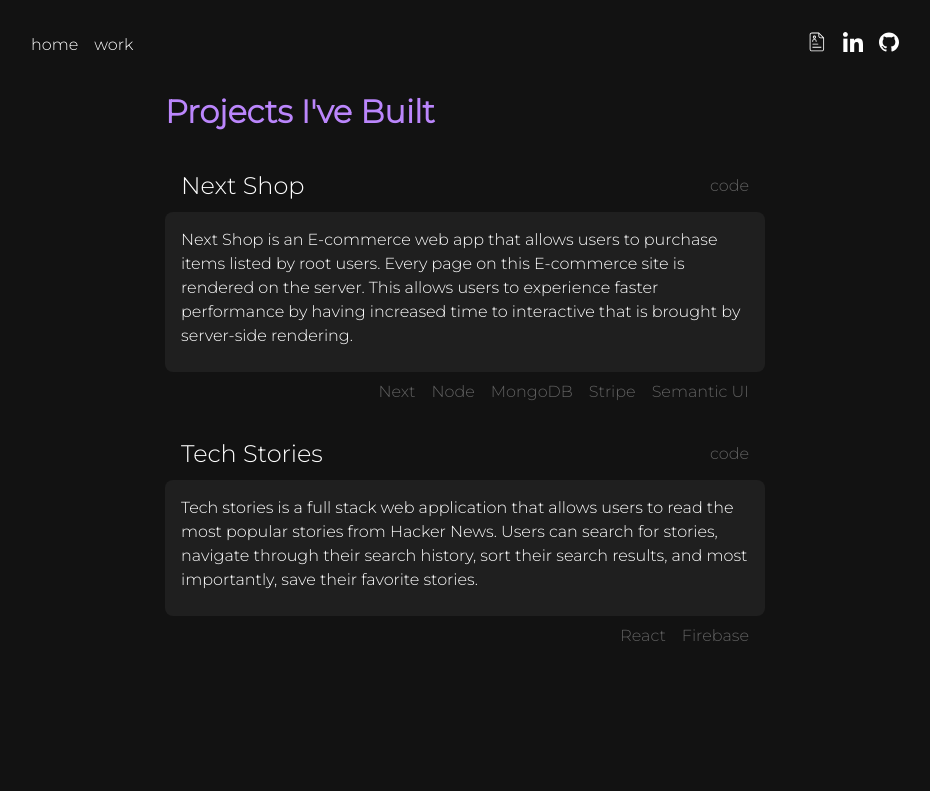
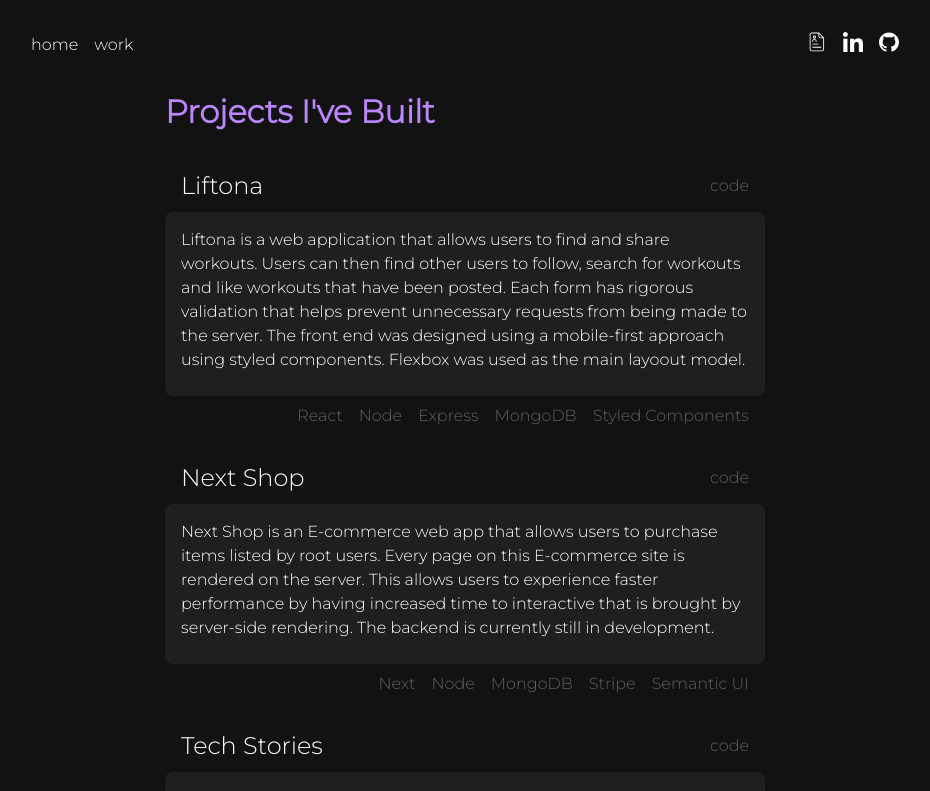
Before and after one commit to elimanzodeleon/simplefolio, a Next.js app: page /work in a window 1280 px wide. Shown: the top 791 px of the page, without its empty margins (175-1105 px from the left). Built offline with nearby package versions, Linux system fonts and the light colour scheme.

Commit message:
updated favicon

```diff
--- a/data/index.ts
+++ b/data/index.ts
@@ -27,12 +27,31 @@ export const bio: string[] = [
 
 export const projects: IProject[] = [
   {
+    id: 2,
+    name: 'Liftona',
+    url: 'https://liftona.netlify.app/',
+    codeUrl: 'https://github.com/elimanzodeleon/liftona-frontend',
+    description:
+      'Liftona is a web application that allows users to find and share workouts. Users can then find other users to follow, search for workouts and like workouts that have been posted. Each form has rigorous validation that helps prevent unnecessary requests from being made to the server. The front end was designed using a mobile-first approach using styled components. Flexbox was used as the main layoout model.',
+    tools: [
+      { id: 0, name: 'React', url: 'https://reactjs.org/' },
+      { id: 1, name: 'Node', url: 'https://nodejs.org/en/' },
+      { id: 2, name: 'Express', url: 'https://expressjs.com/' },
+      { id: 3, name: 'MongoDB', url: 'https://www.mongodb.com/' },
+      {
+        id: 4,
+        name: 'Styled Components',
+        url: 'https://styled-components.com/',
+      },
+    ],
+  },
+  {
     id: 1,
     name: 'Next Shop',
     url: 'https://next-shop-bice.vercel.app/',
     codeUrl: 'https://github.com/elimanzodeleon/NextShop',
     description:
-      'Next Shop is an E-commerce web app that allows users to purchase items listed by root users. Every page on this E-commerce site is rendered on the server. This allows users to experience faster performance by having increased time to interactive that is brought by server-side rendering.',
+      'Next Shop is an E-commerce web app that allows users to purchase items listed by root users. Every page on this E-commerce site is rendered on the server. This allows users to experience faster performance by having increased time to interactive that is brought by server-side rendering. The backend is currently still in development.',
     tools: [
       { id: 0, name: 'Next', url: 'https://nextjs.org/' },
       { id: 1, name: 'Node', url: 'https://nodejs.org/en/' },
```
Also changed, not shown: 1 other file (tests, documents, lock files or other folders).
